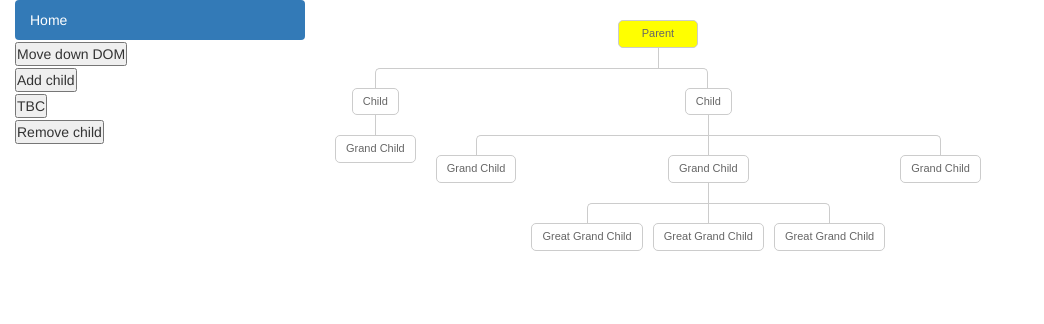
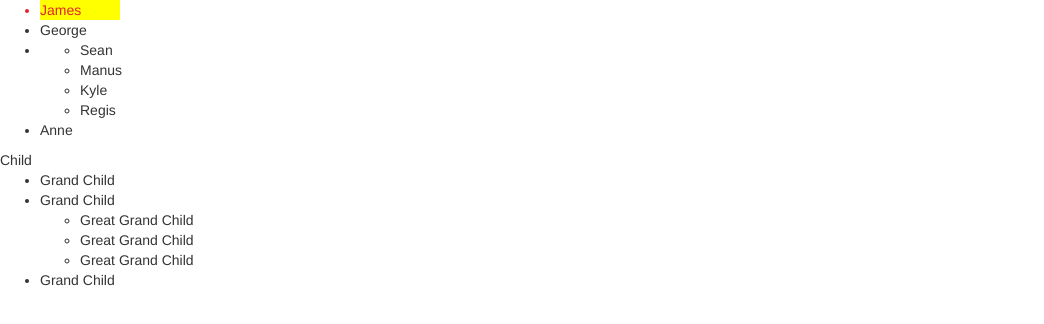
Before and after one commit to Tony75cent/Assignment_1_ThinClient_DOM, a website: page public_html/index.html in a window 1280 px wide. Shown: the whole page, without its empty margins (0-1044 px from the left). Drawn offline with nearby package versions, Linux system fonts and the light colour scheme.

Commit message:
Dropped the CSS  geneology Tree(The Code Player) and replaced with a much simpler <ul><li></li></ul> list. Much more work to do.

```diff
--- a/public_html/JS/nodeHighlighter.js
+++ b/public_html/JS/nodeHighlighter.js
@@ -5,14 +5,12 @@
  */
 
 $(document).ready(function () {
-    $(".listitem a").first().addClass("highLight");
+     $("li:eq(0)").first().addClass("highLight");
 
-    $(".listitem a ").on("mouseover", addHighlight);
-    $("#btn1").on("click", moveDownDom);
-   /**  $("#btn2").on("click", addChild); **/
+  /**  $(".listitem li ").on("mouseover", addHighlight); **/
 
-    $("a").on("mouseout", removeHighlight);
-     $(".listitem a").on("click",addChild);
+  /**  $("li").on("mouseout", removeHighlight **/
+    $(".listitem li").on("click", addChild);
     function removeHighlight() {
         $(this).removeClass("highLight");
     }
@@ -20,36 +18,30 @@ $(document).ready(function () {
         $(this).addClass("highLight");
     }
     function addChild() {
-        var $p = prompt("Enter new name", "");
- /** var $currItem = $(".listitem a").filter(".highLight"); **/
- /** var $currItem = $("listitem a").filter(".highLight"); **/
- /**  $(this).add("li").text($p); **/
-  $(".listitem a").filter(".highLight").next().append("<li>"+$p+"<li>");
+        $(this).addClass("highLight");
+        var $tmp = prompt("Enter new name", "");
+        $(".listitem li").filter(".highLight");
+        var $pos = $(this);
+        $(this).append("<li>" + $tmp + "</li>",{"class":"active"});
+        $(this).removeClass("highLight");
+    }
+});
+function moveDownDom() {
+    var $current = $(".listitem li").filter(".highLight");
+    /** $(this).add("li").text("Test@21:05"") **/
+    $current.add("li");
+
+
+}
+
+function createNode($arg1, $arg2) {
+    var $li = $(this).append("<li>" + $arg1 + "</li>",{"class":"tree li a "});
+    var $ele = $arg2;
 
 
 
-          /** $currItem.append("li a").text(p);  **/
-                    $currItem.add(" li").text($p);
-/**  $("<li>"+$p+"</li>").appendTo(this); **/
-       /** $currItem.this.append("li").text(p); **/
 
-        /** $(this).append("li").text(p); **/
-        /**   $(this).filter(".highLight").add("li").text(p); **/
-    }
-});
-function moveDownDom() {
-    var $current = $(".listitem a").filter(".highLight");
-    /** $(this).add("li").text("Test@21:05"") **/
-    $current.add("li");
 
-    /**  var $listItems =   $(".listitem a"); **/
-    /**alert("Test@20:03"); **/
-    /**   var $currentSelectedItem = $listItems.filter(".highLight");
-     /**    var $name = $currentSelectedItem.text(); **/
-    /** $(".tree  .listitem ul").append("li").text("test@19:55"); **/
-    /**  $("#msg").text($name); **/
-    /**    $currentSelectedItem.removeClass("highLight"); **/
-    /**    $currentSelectedItem.first().addClass("highLight");  **/
 
 
 }
--- a/public_html/index.html
+++ b/public_html/index.html
@@ -4,36 +4,7 @@ To change this license header, choose License Headers in Project Properties.
 To change this template file, choose Tools | Templates
 and open the template in the editor.
 -->
-<!--html>
-    <head>
-        <title>Assignment 1 Thin Client DOM</title>
-        <meta charset="UTF-8">
-        <script src="https://ajax.googleapis.com/ajax/libs/jquery/3.1.1/jquery.min.js"></script>
-        <script
-        src = "https://ajax.googleapis.com/ajax/libs/jqueryui/1.11.3/jquery-ui.min.js"></script>
-        <script src="jquery-3.1.1.js" type="text/javascript"></script>
-        <script src="JS/JQuereyfunctions.js" type="text/javascript"></script>
-        <link href="CSS/functions.css" rel="stylesheet" type="text/css"/>
-        <link href="CSS/highLight.css" rel="stylesheet" type="text/css"/>
 
-        <meta name="viewport" content="width=device-width, initial-scale=1.0">
-    </head>
-    <body>
-        <div id="tree" class="target">
-            <button id = "button"> Highlight </button>
-        </div>
-    </body>
-</html-->
-<!--
-We will create a family tree using just CSS(3)
-The markup will be simple nested lists
--->
-<!DOCTYPE html>
-<!--
-To change this license header, choose License Headers in Project Properties.
-To change this template file, choose Tools | Templates
-and open the template in the editor.
--->
 <html>
     <head>
         <title>Assignment 1 Thin Client DOM</title>
@@ -46,62 +17,48 @@ and open the template in the editor.
         <script src="jquery-3.1.1.js" type="text/javascript"></script>
         <script src="JS/nodeHighlighter.js" type="text/javascript"></script>
         <link href="CSS/highLight.css" rel="stylesheet" type="text/css"/>
-        <link href="CSS/familyTree.css" rel="stylesheet" type="text/css"/>
         <meta name="viewport" content="width=device-width, initial-scale=1.0">
     </head>
     <body>
-        <div class="col-sm-3 sidenav">
-            <ul class="nav nav-pills nav-stacked">
-                <li class="active"><a href="#section1">Home</a></li>
-                <li><button id="btn1" >Move down DOM</button></li>
-                <li><button  id="btn2">Add child</button></li>
-                <li><button>TBC</button></li>
-                <li><button >Remove child</button></li>
-            </ul><br>
 
-        </div>
         <div class="tree">
             <ul class="listitem" >
                 <li>
-                    <a href="#">Parent</a><!--This is the original line  -->
-                    <!--a><!--figure><img class="img" src="Images/FredFlinstone.png" alt=""/><figcaption>Parent</figcaption></figure--></a-->
+                    James
+                </li>
+                <li>
+                    George
+                </li>
 
-                    <ul >
+                <li>
+                    <ul><li>Sean</li></ul>
+                                        <ul><li>Manus</li></ul>
+                    <ul><li>Kyle</li></ul>
+                    <ul><li>Regis</li></ul>
+                </li>
+                <li>
+                    Anne
+                </li>
+            </ul>
+            Child
+            <ul>
+                <li>Grand Child</li>
+                <li>
+                    Grand Child
+                    <ul>
                         <li>
-
-                            <a href="#">Child</a>
-
-                            <ul>
-                                <li>
-                                    <a href="#">Grand Child</a>
-                                </li>
-                            </ul>
+                            Great Grand Child
                         </li>
                         <li>
-                            <a href="#">Child</a>
-                            <ul>
-                                <li><a href="#">Grand Child</a></li>
-                                <li>
-                                    <a href="#">Grand Child</a>
-                                    <ul>
-                                        <li>
-                                            <a href="#">Great Grand Child</a>
-                                        </li>
-                                        <li>
-                                            <a href="#">Great Grand Child</a>
-                                        </li>
-                                        <li>
-                                            <a href="#">Great Grand Child</a>
-                                        </li>
-                                    </ul>
-                                </li>
-                                <li><a href="#">Grand Child</a></li>
-                            </ul>
+                            Great Grand Child
+                        </li>
+                        <li>
+                            Great Grand Child
                         </li>
                     </ul>
                 </li>
+                <li>Grand Child</li>
             </ul>
 
-        </div>
-        <div id="msg"></div>
-    </body>
+</div>
+</body>
--- /dev/null
+++ b/public_html/redactedFiles.txt
@@ -0,0 +1,58 @@
+index.html
+<!--html>
+    <head>
+        <title>Assignment 1 Thin Client DOM</title>
+        <meta charset="UTF-8">
+        <script src="https://ajax.googleapis.com/ajax/libs/jquery/3.1.1/jquery.min.js"></script>
+        <script
+        src = "https://ajax.googleapis.com/ajax/libs/jqueryui/1.11.3/jquery-ui.min.js"></script>
+        <script src="jquery-3.1.1.js" type="text/javascript"></script>
+        <script src="JS/JQuereyfunctions.js" type="text/javascript"></script>
+        <link href="CSS/functions.css" rel="stylesheet" type="text/css"/>
+        <link href="CSS/highLight.css" rel="stylesheet" type="text/css"/>
+
+        <meta name="viewport" content="width=device-width, initial-scale=1.0">
+    </head>
+    <body>
+        <div id="tree" class="target">
+            <button id = "button"> Highlight </button>
+        </div>
+    </body>
+</html-->
+<!--
+We will create a family tree using just CSS(3)
+The markup will be simple nested lists
+-->
+<!DOCTYPE html>
+<!--
+To change this license header, choose License Headers in Project Properties.
+To change this template file, choose Tools | Templates
+and open the template in the editor.
+-->
+-----------------------------------------------------------------------------------------------------------------
+nodeHighlighter.js
+/** var $currItem = $(".listitem a").filter(".highLight"); **/
+        /** var $currItem = $("listitem a").filter(".highLight"); **/
+        /**  $(this).add("li").text($p); **/
+        /**    $(".listitem a").filter(".highLight").append("<li>" + $p + "<li>"); **/
+
+
+
+ /**  $("<li>"+$p+"</li>").appendTo(this); **/
+        /** $currItem.this.append("li").text(p); **/
+
+        /** $(this).append("li").text(p); **/
+        /**   $(this).filter(".highLight").add("li").text(p); **/
+
+        /** $currItem.append("li a").text(p);  **/
+
+
+
+/**  var $listItems =   $(".listitem a"); **/
+    /**alert("Test@20:03"); **/
+    /**   var $currentSelectedItem = $listItems.filter(".highLight");
+     /**    var $name = $currentSelectedItem.text(); **/
+    /** $(".tree  .listitem ul").append("li").text("test@19:55"); **/
+    /**  $("#msg").text($name); **/
+    /**    $currentSelectedItem.removeClass("highLight"); **/
+    /**    $currentSelectedItem.first().addClass("highLight");  **/
```
